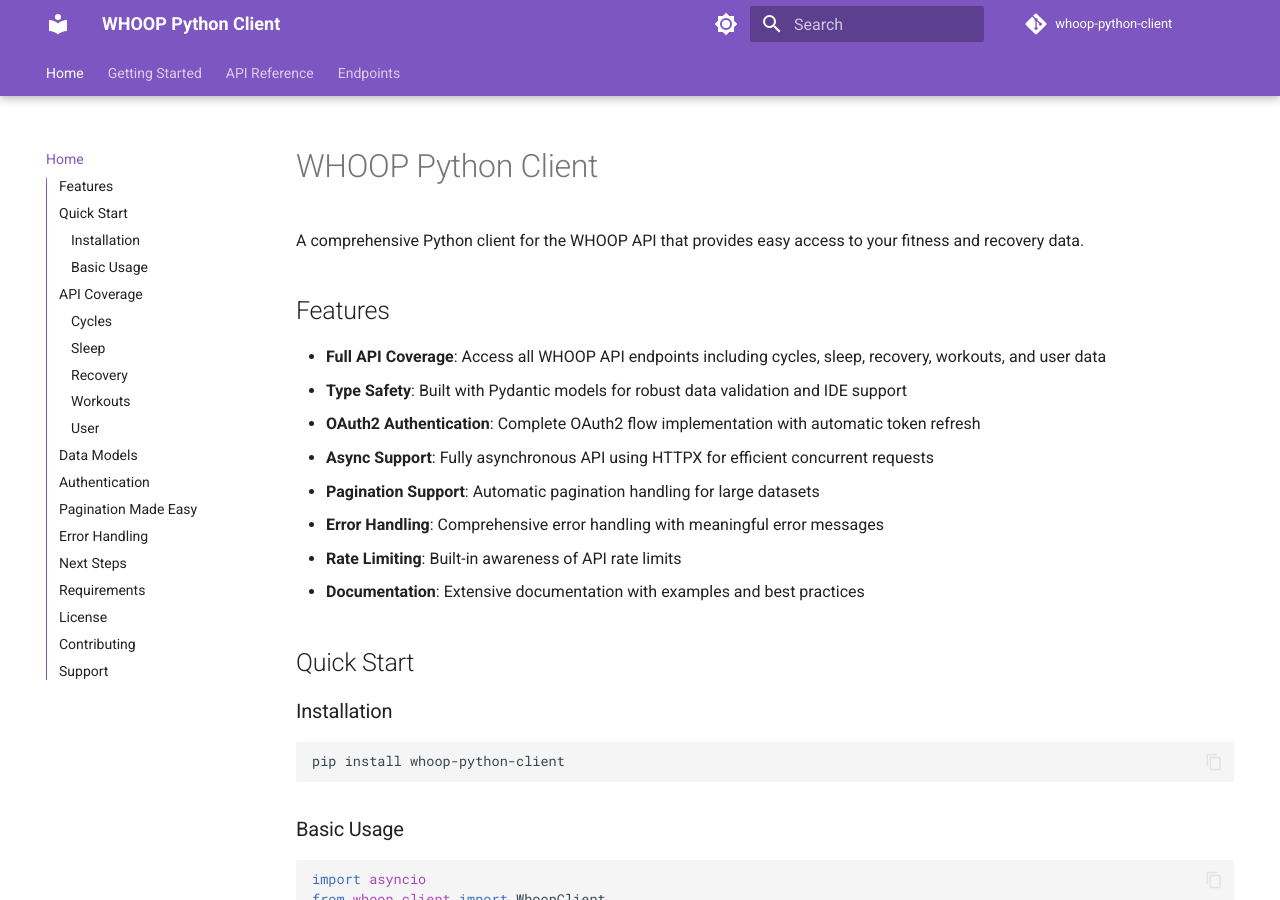
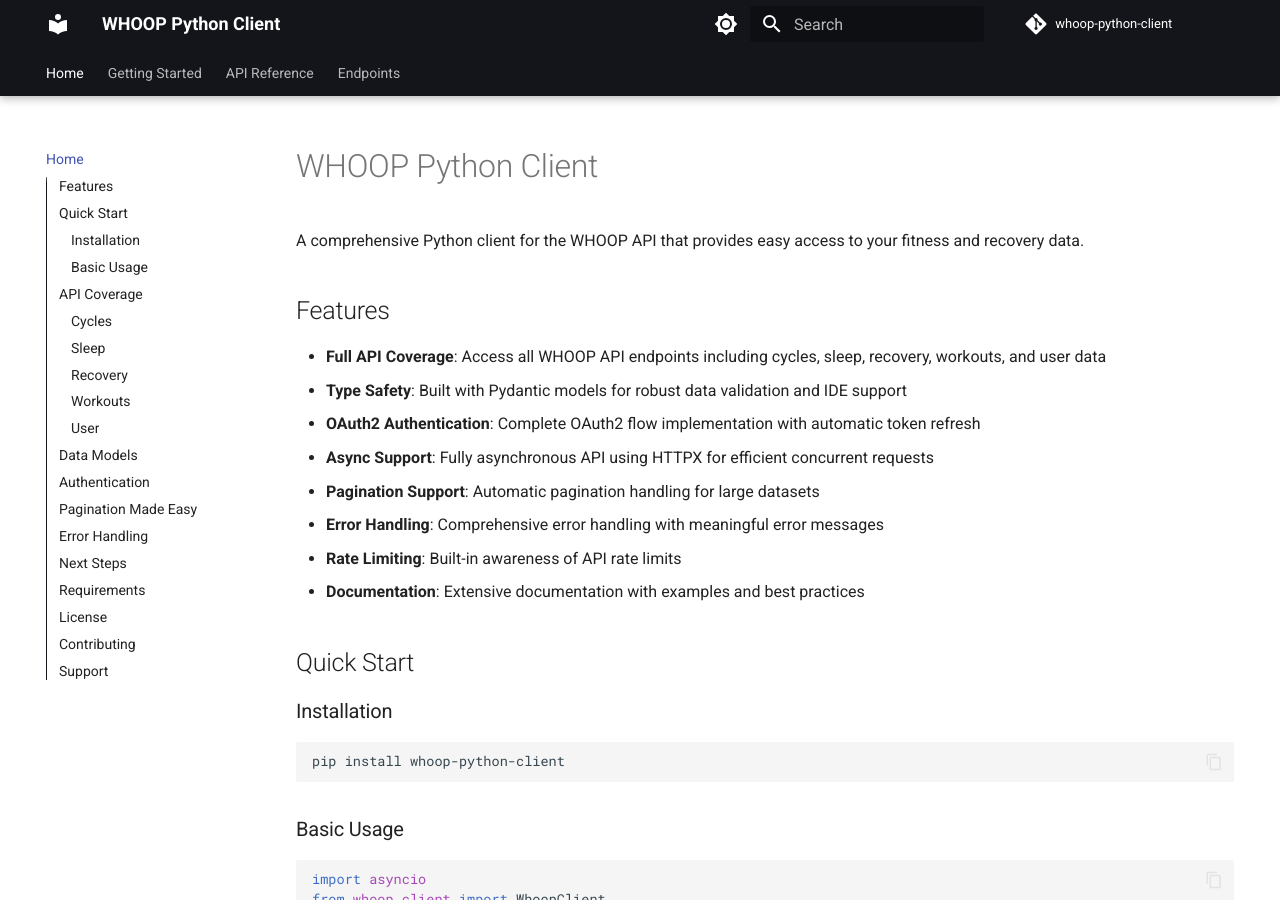
Before and after one commit to jxtngx/whoop-python-client, an MkDocs documentation site: the page built from docs/index.md, in a window 1280 px wide and 900 px high. Built offline with MkDocs 1.6.1 and Material for MkDocs 9.7.7, drawn with Linux system fonts in a browser that asks for light colours; comment, search, counter and statistics services are not loaded.

Commit message:
update mkdocs

```diff
--- a/mkdocs.yml
+++ b/mkdocs.yml
@@ -25,16 +25,16 @@ theme:
   palette:
     # Palette toggle for light mode
     - scheme: default
-      primary: deep purple
-      accent: purple
+      primary: black
+      accent: blue grey
       toggle:
         icon: material/brightness-7
         name: Switch to dark mode
 
     # Palette toggle for dark mode
     - scheme: slate
-      primary: deep purple
-      accent: purple
+      primary: black
+      accent: blue grey
       toggle:
         icon: material/brightness-4
         name: Switch to light mode
```
Also changed, not shown: 1 other file.
